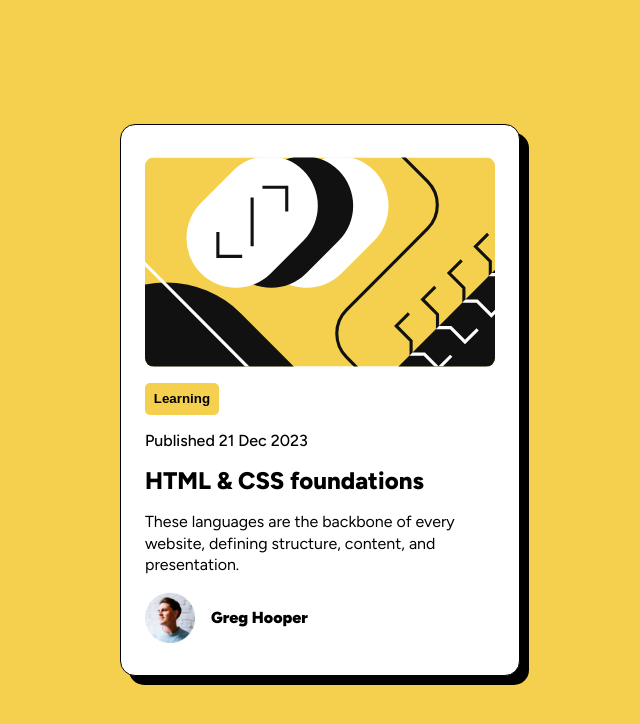
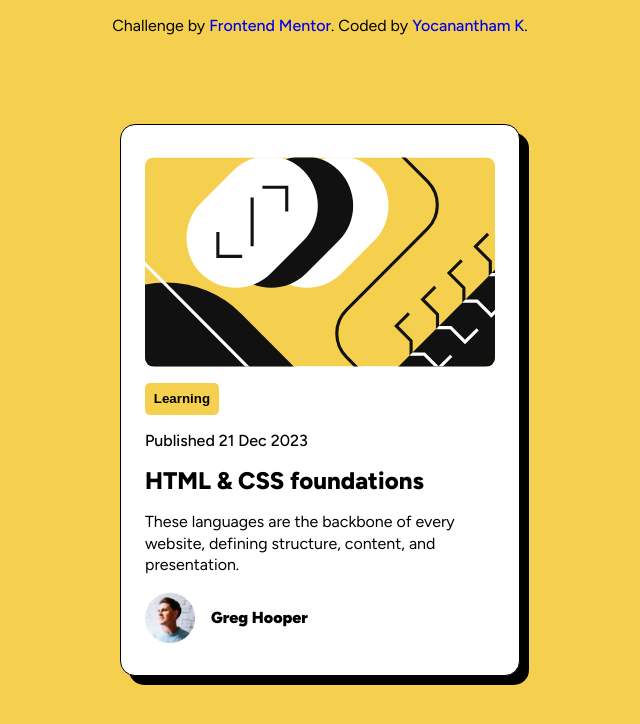
Before and after one commit to Yocanantham/Practice_blog_preview, a plain HTML site: page index.html in a window 1280 px wide. Shown: the whole page, without its empty margins (320-960 px from the left). Drawn offline with Linux system fonts and the light colour scheme.

Commit message:
modified

```diff
--- a/index.html
+++ b/index.html
@@ -41,7 +41,7 @@
             </div>
         </div>
 
-        <!-- <div class="attribution">
+        <div class="header">
             Challenge by
             <a
                 href="https://www.frontendmentor.io?ref=challenge"
@@ -49,6 +49,6 @@
                 >Frontend Mentor</a
             >. Coded by
             <a href="https://github.com/Yocanantham">Yocanantham K</a>.
-        </div> -->
+        </div>
     </body>
 </html>
--- a/style.css
+++ b/style.css
@@ -84,3 +84,22 @@ body {
 .main h1 a:focus, .main h1 a:hover{
     color: hsl(47, 88%, 63%);
 }
+.header {
+    position: fixed;
+    top: 0;
+    width: 100vw;
+    text-align: center;
+    padding: 1rem;
+}
+.header a {
+    text-decoration: none;
+    font-weight: 500;
+}
+.header a:hover, .header a:hover {
+    box-shadow: 5px -5px black;
+    padding: 0.5rem;
+    background-color: white;
+    border-radius: 5px;
+    color: black;
+    font-weight: 800;
+}
```
